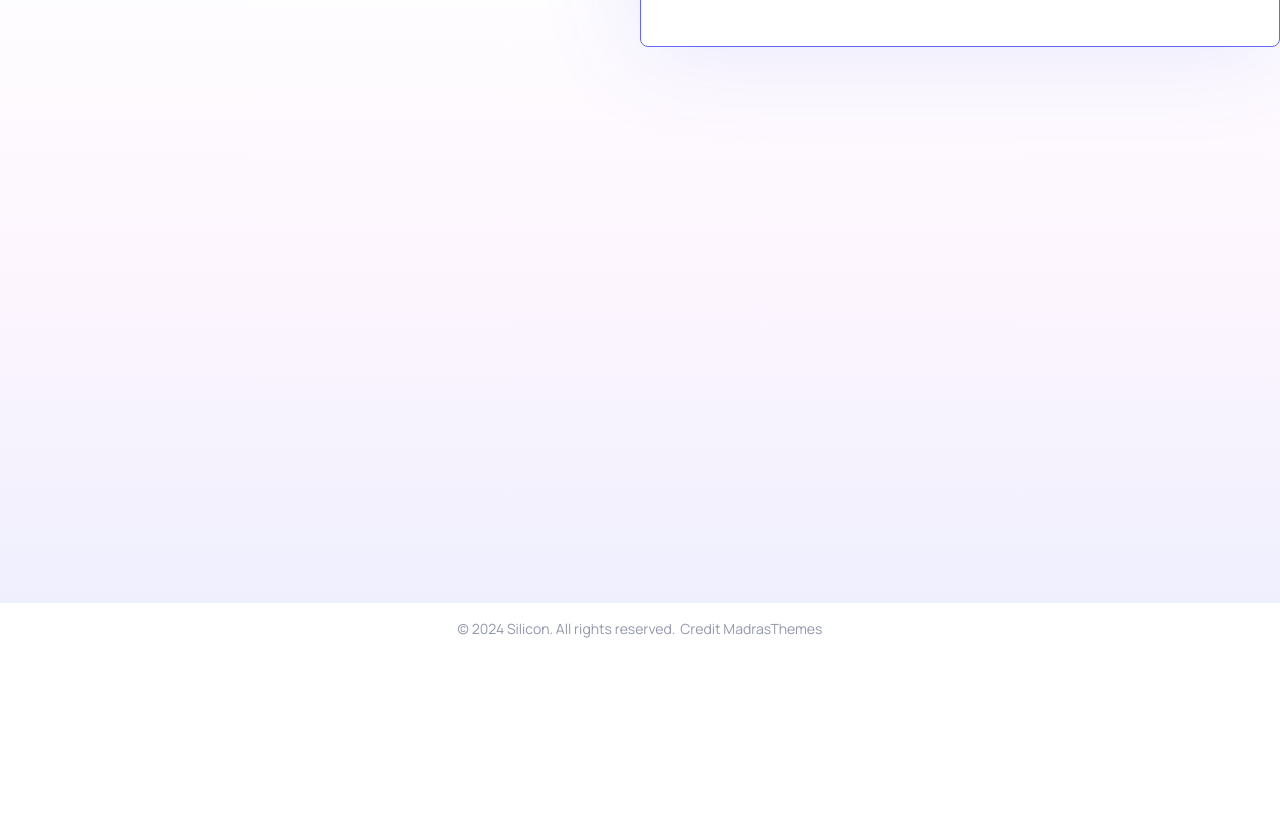
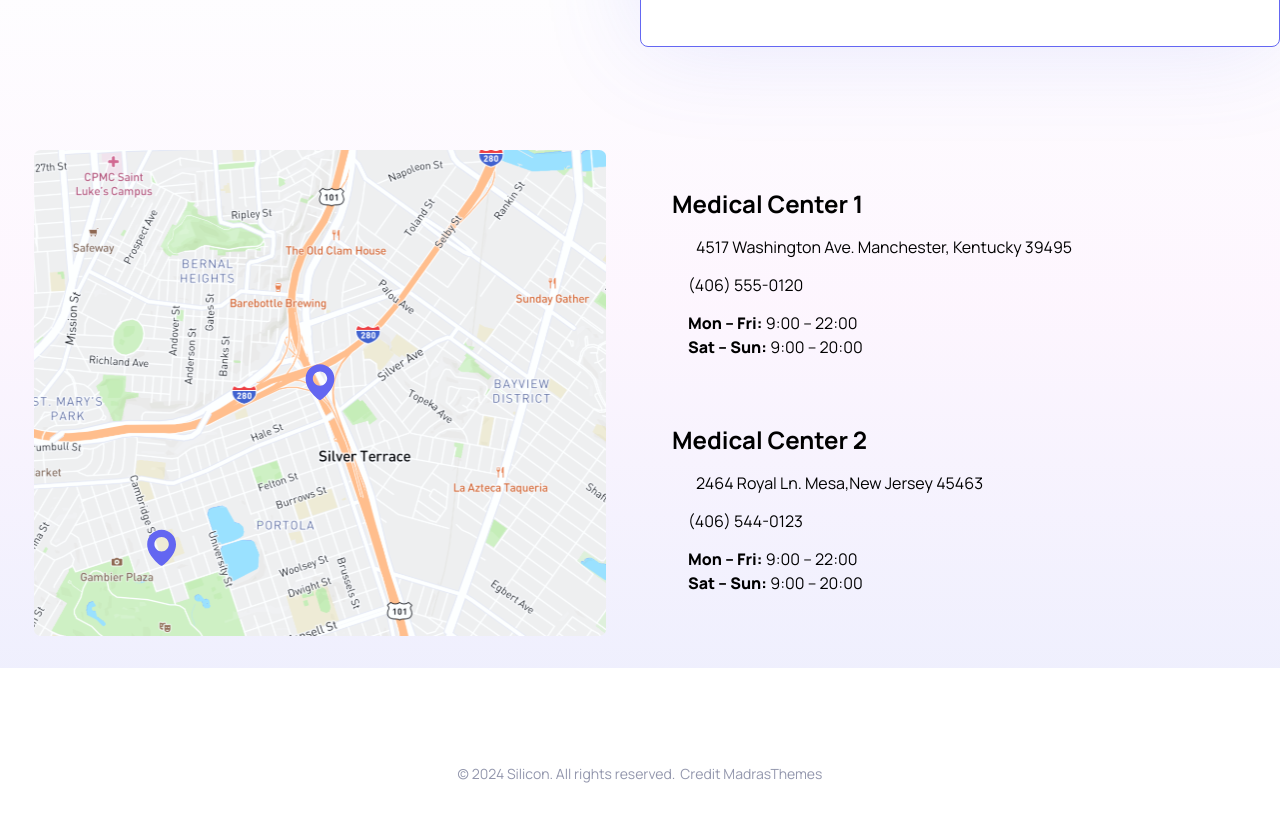
Before and after one commit to Haza987/Silicon-Javascript, a React (Vite) app: page /contact in a window 1280 px wide. Shown: the part 1020-1842 px from the top of the page. Before the commit the page ends 1714 px from the top, so only its background shows below. Built offline with nearby package versions, Linux system fonts and the light colour scheme.

Commit message:
completed styling for desktop mode on Contact

```diff
--- a/src/components/CSS/main.css
+++ b/src/components/CSS/main.css
@@ -1385,9 +1385,44 @@ footer .footer-container {
 }
 
 .location {
-  height: 50rem;
+  background: var(--background-gradient-one);
+  display: grid;
+  grid-template-columns: 1fr 1fr;
+  padding-top: 20rem;
+  margin-bottom: 5rem;
 }
-
-.location {
-  background: var(--background-gradient-one);
+.location .map {
+  margin: var(--desktop-margin);
 }
+.location .map .map-placement {
+  transform: scale(0.9);
+}
+.location .medCenters {
+  padding-left: 2rem;
+}
+.location .medCenters .medCenter1, .location .medCenters .medCenter2 {
+  padding-top: 4rem;
+}
+.location .medCenters .medCenter1 .address, .location .medCenters .medCenter1 .number, .location .medCenters .medCenter1 .openingTimes, .location .medCenters .medCenter2 .address, .location .medCenters .medCenter2 .number, .location .medCenters .medCenter2 .openingTimes {
+  display: flex;
+  padding-top: 1rem;
+}
+.location .medCenters .medCenter1 .address, .location .medCenters .medCenter2 .address {
+  gap: 1.5rem;
+}
+.location .medCenters .medCenter1 .number, .location .medCenters .medCenter2 .number {
+  gap: 1rem;
+}
+.location .medCenters .medCenter1 .openingTimes, .location .medCenters .medCenter2 .openingTimes {
+  gap: 1rem;
+}
+.location .medCenters .medCenter1 .openingTimes p, .location .medCenters .medCenter2 .openingTimes p {
+  flex-direction: row;
+  padding-bottom: 0.1rem;
+}
+.location .medCenters i {
+  color: var(--color-primary);
+}
+.location .medCenters .bold-text {
+  font-weight: 800;
+}
--- a/src/components/CSS/scss/sections/_contact.scss
+++ b/src/components/CSS/scss/sections/_contact.scss
@@ -102,10 +102,56 @@
   }
 }
 
-.location{
-  height: 50rem;
-}
-
 .location {
   background: var(--background-gradient-one);
+  display: grid;
+  grid-template-columns: 1fr 1fr;
+  padding-top: 20rem;
+  margin-bottom: 5rem;
+
+  .map {
+    margin: var(--desktop-margin);
+
+    .map-placement{
+      transform: scale(0.9);
+    }
+  }
+
+  .medCenters{
+    padding-left: 2rem;
+
+    .medCenter1, .medCenter2{
+      padding-top: 4rem;
+
+      .address, .number, .openingTimes{
+        display: flex;
+        padding-top: 1rem;
+      }
+
+      .address {
+        gap: 1.5rem;
+      }
+
+      .number {
+        gap: 1rem;
+      }
+
+      .openingTimes {
+        gap: 1rem;
+
+        p{
+          flex-direction: row;
+          padding-bottom: .1rem;
+        }
+      }
+    }
+
+    i {
+      color: var(--color-primary);
+    }
+
+    .bold-text{
+      font-weight: 800;
+    }
+  }
 }
--- a/src/components/contact-components/DropdownMenu.jsx
+++ b/src/components/contact-components/DropdownMenu.jsx
@@ -5,9 +5,10 @@ const DropdownMenu = () => {
   return (
     <select className="form-input" id='dropdownMenu'>
       <option value="placeholder">Select a specialist</option>
-      <option value="option1">Option 1</option>
-      <option value="option2">Option 2</option>
-      <option value="option3">Option 3</option>
+      <option value="option1">Johnny Cash</option>
+      <option value="option2">50 Cent</option>
+      <option value="option3">Elizabeth Banks</option>
+      <option value="option4">TY Dolla $ign</option>
     </select>
 
   );
--- /dev/null
+++ b/src/components/contact-components/Map.jsx
@@ -0,0 +1,11 @@
+import React from 'react'
+
+const Map = () => {
+  return (
+    <div className="map">
+      <img className='map-placement' src="/src/Images/ContactImages/map.svg" alt="Medical Centers Location" />
+    </div>
+  )
+}
+
+export default Map
--- /dev/null
+++ b/src/components/contact-components/MedicalCenters.jsx
@@ -0,0 +1,57 @@
+import React from 'react'
+
+const MedicalCenters = () => {
+  return (
+    <div className="medCenters">
+        <div className="medCenter1">
+        <h2>Medical Center 1</h2>
+
+        <div className="address">
+          <i class="fa-regular fa-location-dot"></i>
+          <p>4517 Washington Ave. Manchester, Kentucky 39495</p>
+        </div>
+
+        <div className="number">
+          <i class="fa-regular fa-phone-volume"></i>
+          <p>(406) 555-0120</p>
+        </div>
+
+        <div className="openingTimes">
+          <i class="fa-regular fa-clock"></i>
+          <div className="times">
+            <p><span className='bold-text'>Mon – Fri:</span> 9:00 – 22:00</p>
+            <p><span className="bold-text">Sat – Sun:</span> 9:00 – 20:00</p>
+          </div>
+      </div>
+
+      </div>
+
+      <div className="medCenter2">
+        <h2>Medical Center 2</h2>
+
+        <div className="address">
+          <i class="fa-regular fa-location-dot"></i>
+          <p>2464 Royal Ln. Mesa,New Jersey 45463</p>
+        </div>
+
+        <div className="number">
+          <i class="fa-regular fa-phone-volume"></i>
+          <p>(406) 544-0123</p>
+        </div>
+
+        <div className="openingTimes">
+          <i class="fa-regular fa-clock"></i>
+          <div className="times">
+            <p><span className='bold-text'>Mon – Fri:</span> 9:00 – 22:00</p>
+            <p><span className="bold-text">Sat – Sun:</span> 9:00 – 20:00</p>
+          </div>
+        </div>
+
+      </div>
+
+
+    </div>
+  )
+}
+
+export default MedicalCenters
--- a/src/views/Contact.jsx
+++ b/src/views/Contact.jsx
@@ -2,6 +2,8 @@ import React from 'react'
 import Breadcrumb from '../components/global-components/Breadcrumb'
 import ContactUs from '../components/contact-components/ContactUs'
 import Consultation from '../components/contact-components/Consultation'
+import Map from '../components/contact-components/Map'
+import MedicalCenters from '../components/contact-components/MedicalCenters'
 
 const Contact = () => {
   return (
@@ -14,7 +16,8 @@ const Contact = () => {
         </div>
 
         <div className="location">
-
+          <Map/>
+          <MedicalCenters/>
         </div>
 
     </>
```
Also changed, not shown: src/Images/ContactImages/map.svg (added).
